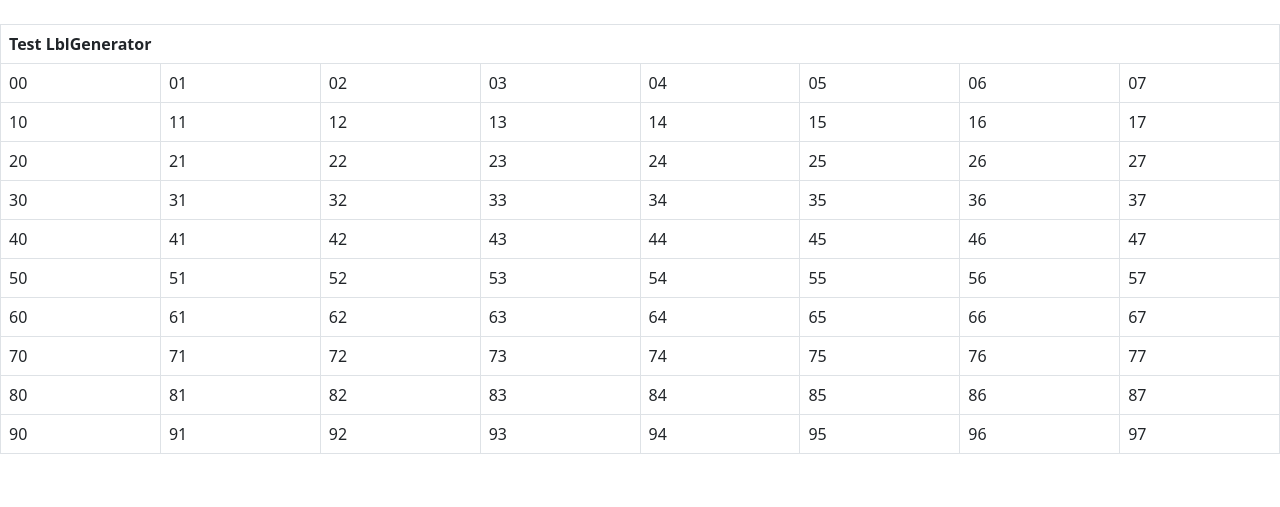
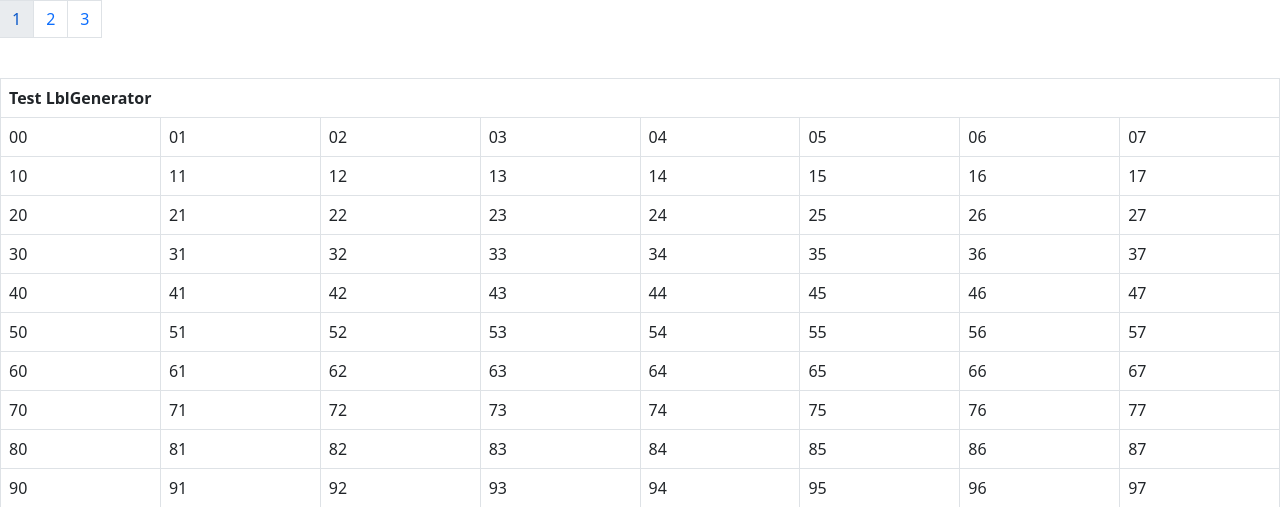
Before and after one commit to AleCristo/CristoPhp, a PHP site: page /LblGenerator.php in a window 1280 px wide. Shown: the top 507 px of the page. Run offline with PHP 8.4, Linux system fonts and the light colour scheme.

Commit message:
lblGen. fix 22/11

```diff
--- a/lblGenerator/LblGenerator.php
+++ b/lblGenerator/LblGenerator.php
@@ -1,6 +1,18 @@
 <html>
     <head>
-
+        <div class="bd-example-snippet bd-code-snippet"><div class="bd-example">
+        <nav aria-label="Standard pagination example">
+          <ul class="pagination">
+            <li class="page-item">
+            </li>
+            <li class="page-item"><a class="page-link" href="index.html">1</a></li>
+            <li class="page-item"><a class="page-link" href="LblGenerator.php">2</a></li>
+            <li class="page-item"><a class="page-link" href="#">3</a></li>
+            <li class="page-item">
+            </li>
+          </ul>
+        </nav>
+        </div></div>
     </head>
 
     <link href="https://cdn.jsdelivr.net/npm/bootstrap@5.2.3/dist/css/bootstrap.min.css" rel="stylesheet" integrity="sha384-rbsA2VBKQhggwzxH7pPCaAqO46MgnOM80zW1RWuH61DGLwZJEdK2Kadq2F9CUG65" crossorigin="anonymous">
```
Also changed, not shown: lblGenerator/index.html (added, +30 -0 lines).
